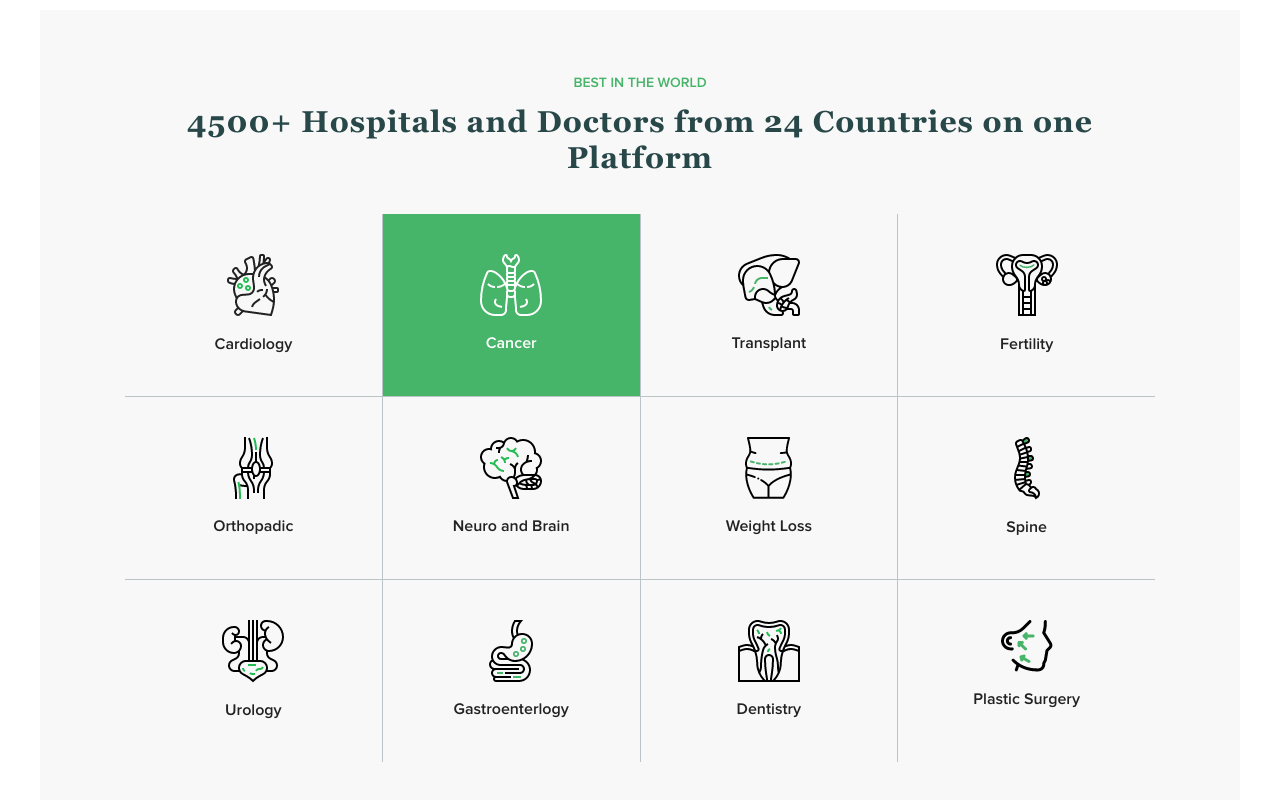
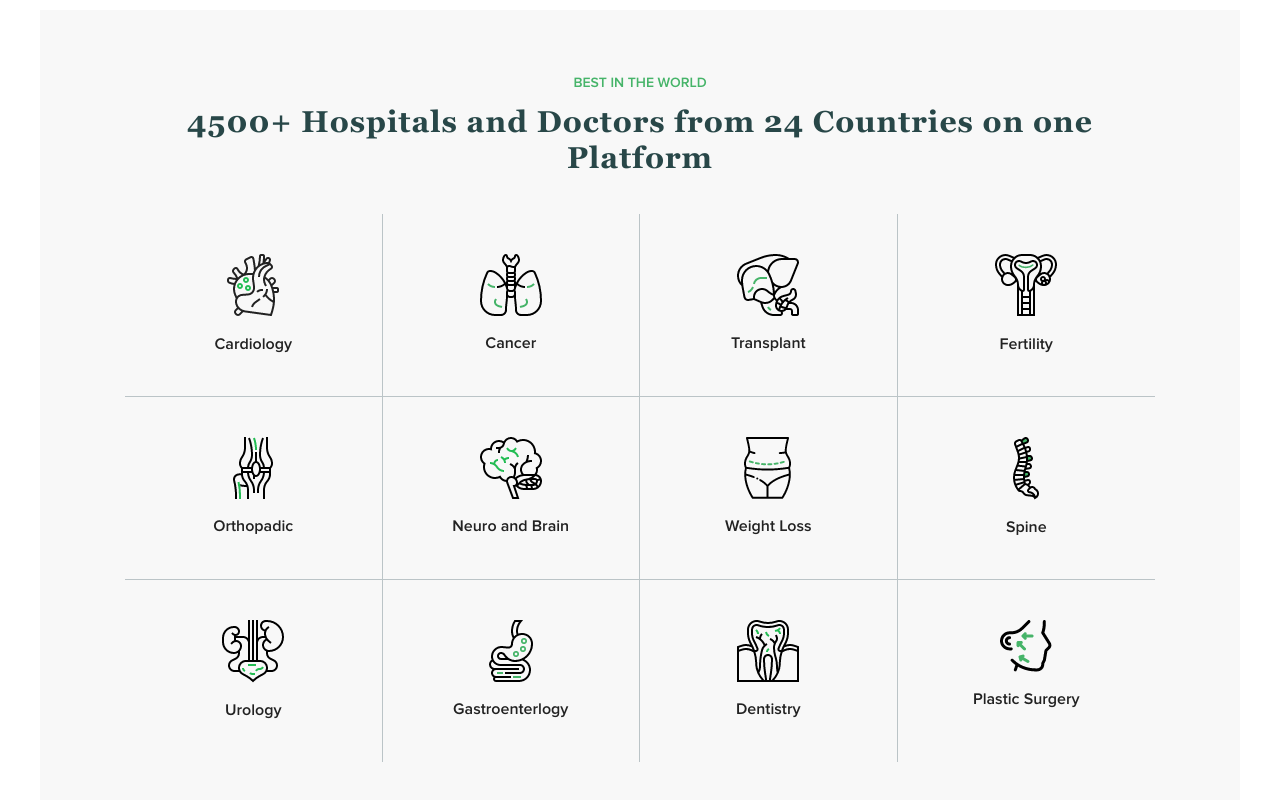
Before and after one commit to developerajendra/nextjs-typescript, a Next.js app: page /home in a window 1280 px wide. Shown: the part 668-1468 px from the top of the page. Built offline with nearby package versions, Linux system fonts and the light colour scheme; a web font is replaced by a local one.

Commit message:
srvices implemented

```diff
--- a/components/common/deseaseCard/deseaseCard.tsx
+++ b/components/common/deseaseCard/deseaseCard.tsx
@@ -1,17 +1,24 @@
 import React from 'react'
+import Link from 'next/link';
 
 interface cardIterface{
     iconClass: string;
     text:string;
-    isActive?:string;
+    route?:string;
 }
 
-function DeseaseCard({iconClass, text, isActive}:cardIterface) {
+function DeseaseCard({iconClass, text, route}:cardIterface) {
     return (
+        route ? <Link href={route}>
+            <div className="desease-card-wrapper">
+              <i className={iconClass}></i>
+              <span>{text}</span>
+            </div>
+        </Link> :
         <div className="desease-card-wrapper">
-          <i className={iconClass}></i>
-          <span>{text}</span>
-        </div>
+        <i className={iconClass}></i>
+        <span>{text}</span>
+      </div>
     )
 }
 
--- a/components/deseaseList/deseaseList.scss
+++ b/components/deseaseList/deseaseList.scss
@@ -2,6 +2,10 @@
     background: #F8F8F8;
     overflow: hidden;
     padding: 60px 100px 45px;
+
+    @media (max-width: 991px){
+       padding: 30px 0;
+    }
 
     .list-header{
         text-align: center;
@@ -15,6 +19,10 @@
         }
         h2{
             padding: 10px 0 0;
+
+            @media (max-width: 991px){
+                 padding: 10px 10px;
+             }
         }
     }
 
@@ -25,7 +33,18 @@
         }
         .col{
             border-right: solid 1px #BBC4C7;
-            padding: 40px;
+
+            &:hover{
+                background: #46B469;
+                cursor:pointer;
+                span{
+                    color: #fff;
+                }
+                i{
+                    -webkit-filter: brightness(0) invert(1);
+                    filter: brightness(0) invert(1);
+                }
+            }
 
             &:last-child{
                 border: none;;
@@ -37,15 +56,12 @@
         display: flex;
         flex-direction: column;
         align-items: center;
+        padding: 40px;
+
         span{
             font-family: 'ProximaNova-Semibold';
             padding: 15px 0 0;
         }
     }
-    .active{
-        background: #46B469;
-        span{
-            color: #fff;
-        }
-    }
+
 }
--- a/components/deseaseList/deseaseList.tsx
+++ b/components/deseaseList/deseaseList.tsx
@@ -11,71 +11,71 @@ function DeseaseList() {
             </div>
             <ul>
                 <Row>
-                    <Col>
+                    <Col className="col" lg={3} xs={6}>
                         <li>
-                            <DeseaseCard iconClass="icon-cardiology" text="Cardiology" />
+                            <DeseaseCard route={'/hospital/hospitals?service=cardiology'} iconClass="icon-cardiology" text="Cardiology" />
                         </li>
                     </Col>
-                    <Col className="active">
+                    <Col lg={3} xs={6} className="col">
 
                     <li>
-                        <DeseaseCard iconClass="icon-cancer" text="Cancer" />
+                        <DeseaseCard  route={'/hospital/hospitals?service=cancer'} iconClass="icon-cancer" text="Cancer" />
                     </li>
                     </Col>
-                    <Col>
+                    <Col className="col" lg={3} xs={6}>
                     <li>
-                    <DeseaseCard iconClass="icon-transplant" text="Transplant" />
+                    <DeseaseCard route={'/hospital/hospitals?service=transplant'} iconClass="icon-transplant" text="Transplant" />
                     </li>
                     </Col>
 
-                    <Col>
+                    <Col className="col" lg={3} xs={6}>
                     <li>
-                    <DeseaseCard iconClass="icon-fertility" text="Fertility" />
+                    <DeseaseCard route={'/hospital/hospitals?service=fertility'} iconClass="icon-fertility" text="Fertility" />
                     </li>
                     </Col>
                     </Row>
                     <Row>
-                    <Col>
+                    <Col className="col" lg={3} xs={6}>
                     <li>
-                    <DeseaseCard iconClass="icon-orthopadic" text="Orthopadic" />
+                    <DeseaseCard route={'/hospital/hospitals?service=orthopadic'} iconClass="icon-orthopadic" text="Orthopadic" />
                     </li>
                     </Col>
-                    <Col>
+                    <Col className="col" lg={3} xs={6}>
                     <li>
-                    <DeseaseCard iconClass="icon-neuro-and-brain" text="Neuro and Brain" />
+                    <DeseaseCard route={'/hospital/hospitals?service=neuro-and-brian'} iconClass="icon-neuro-and-brain" text="Neuro and Brain" />
                     </li>
                     </Col>
-                    <Col>
+                    <Col className="col" lg={3} xs={6}>
                     <li>
-                    <DeseaseCard iconClass="icon-weight-loss" text="Weight Loss" />
+                    <DeseaseCard route={'/hospital/hospitals?service=weight-loss'} iconClass="icon-weight-loss" text="Weight Loss" />
                     </li>
                     </Col>
 
-                    <Col>
+                    <Col className="col" lg={3} xs={6}>
                     <li>
-                    <DeseaseCard iconClass="icon-spine" text="Spine" />
+                    <DeseaseCard route={'/hospital/hospitals?service=spine'} iconClass="icon-spine" text="Spine" />
                     </li>
                     </Col>
                     </Row>
                     <Row>
-                    <Col>
+                    <Col className="col" lg={3} xs={6}>
                     <li>
-                    <DeseaseCard iconClass="icon-urology" text="Urology" />
+                    <DeseaseCard route={'/hospital/hospitals?service=urology'} iconClass="icon-urology" text="Urology" />
                     </li>
                     </Col>
-                    <Col>
+                    <Col className="col" lg={3} xs={6}>
                     <li>
-                    <DeseaseCard iconClass="icon-gastroenterlogy" text="Gastroenterlogy" />
+                    <DeseaseCard route={'/hospital/hospitals?service=gstroenterlogy'} iconClass="icon-gastroenterlogy" text="Gastroenterlogy" />
                     </li>
                     </Col>
-                    <Col>
+                    <Col className="col" lg={3} xs={6}>
                     <li>
-                    <DeseaseCard iconClass="icon-dentistry" text="Dentistry" />
+                    <DeseaseCard route={'/hospital/hospitals?service=dentistry'} iconClass="icon-dentistry" text="Dentistry" />
                     </li>
                     </Col>
-                    <Col>
+                    <Col className="col" lg={3} xs={6}>
                     <li>
-                    <DeseaseCard iconClass="icon-plastic-surgery" text="Plastic Surgery" />
+                    <DeseaseCard route={'/hospital/hospitals?service=plastic-surgery'} iconClass="icon-plastic-surgery" text="Plastic Surgery" />
                     </li>
                     </Col>
                     </Row>
```
Also changed, not shown: public/images/icons/icon-cancer.png, public/images/sprite.png.
